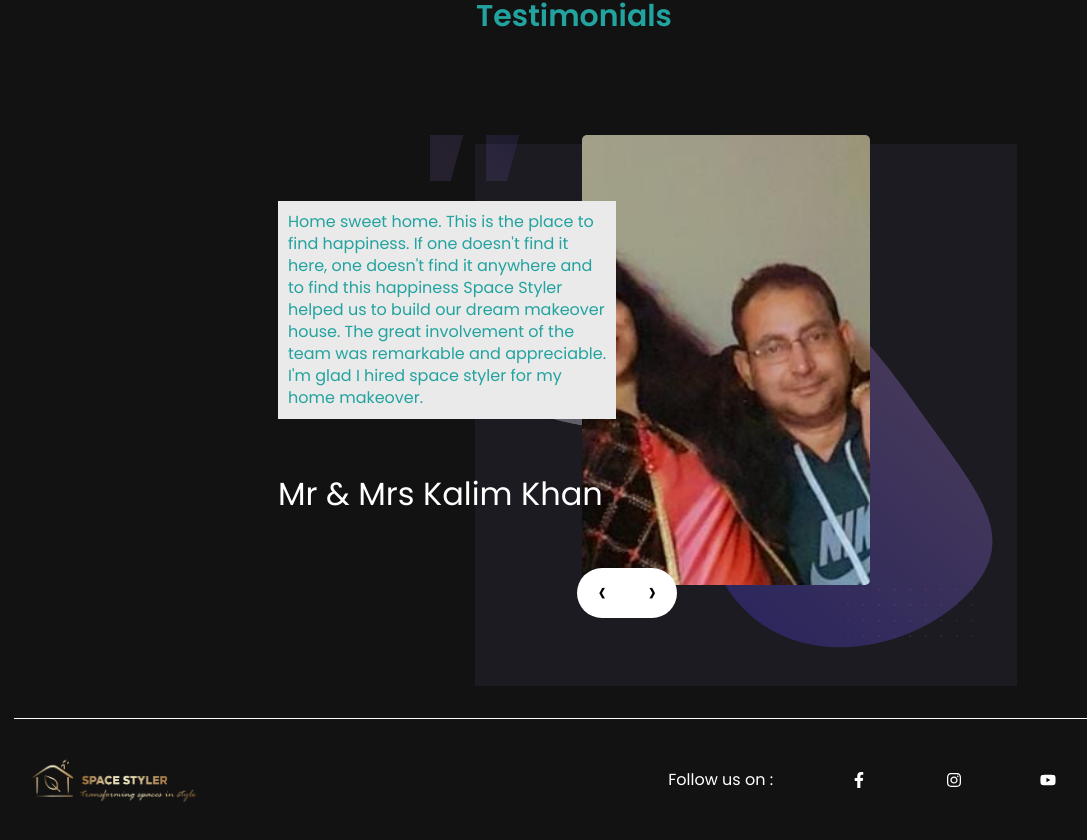
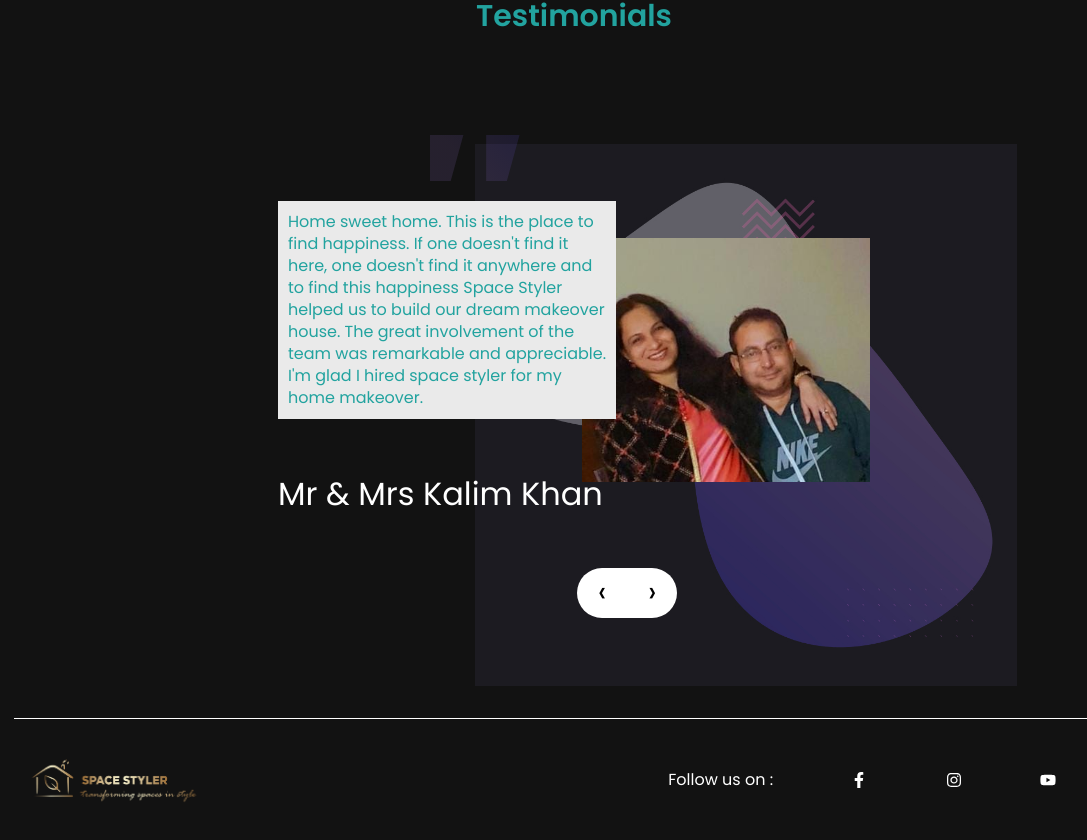
Before and after one commit to kkumar8850/space-styler-demo, a Next.js app: page / in a window 1280 px wide. Shown: the part 3838-4678 px from the top of the page, without its empty margins (66-1153 px from the left). Built offline with nearby package versions, Linux system fonts and the light colour scheme.

Commit message:
add new images

```diff
--- a/components/Homepage/Testimonials/Testimonials.jsx
+++ b/components/Homepage/Testimonials/Testimonials.jsx
@@ -6,7 +6,7 @@ import Image0 from '@/public/Images/testimonials/testimonial0.jpeg'
 import Image1 from '@/public/Images/testimonials/testimonial1.jpeg'
 import Image2 from '@/public/Images/testimonials/testimonial2.jpeg'
 import Image3 from '@/public/Images/testimonials/testimonial3.jpeg'
-import Image4 from '@/public/Images/testimonials/testimonial4.jpeg'
+import Image6 from '@/public/Images/testimonials/testimonial6.jpeg'
 import quoteImage from '@/public/Images/pattern-quotes.svg'
 import "owl.carousel/dist/assets/owl.carousel.css";
 import "owl.carousel/dist/assets/owl.theme.default.css";
@@ -40,7 +40,7 @@ const slides = [
         name : 'Neha Rawal',
         review : '“We chose to work with “Space Styler” as they really understood what we were after and we loved their enthusiasm towards our project. Their team and team work were really impressive and left behind a mark that is our “beautiful home”.”',
         profession : 'UX Engineer',
-        image : Image4
+        image : Image6
     },
     {
         id : 3,
--- a/styles/globals.css
+++ b/styles/globals.css
@@ -349,7 +349,7 @@ slideInNext{0%{transform:translateX(50%);opacity:0}70%{opacity:1}100%{transform:
     height : 450px;
     box-shadow: var(--box-shadow-1);
     border-radius: 5px;
-    object-fit: cover;
+    object-fit: contain;
 }
 @media only screen and (max-width: 63em) {
     .testimonial__photo {
```
Also changed, not shown: public/Images/testimonials/testimonial6.jpeg (added).
